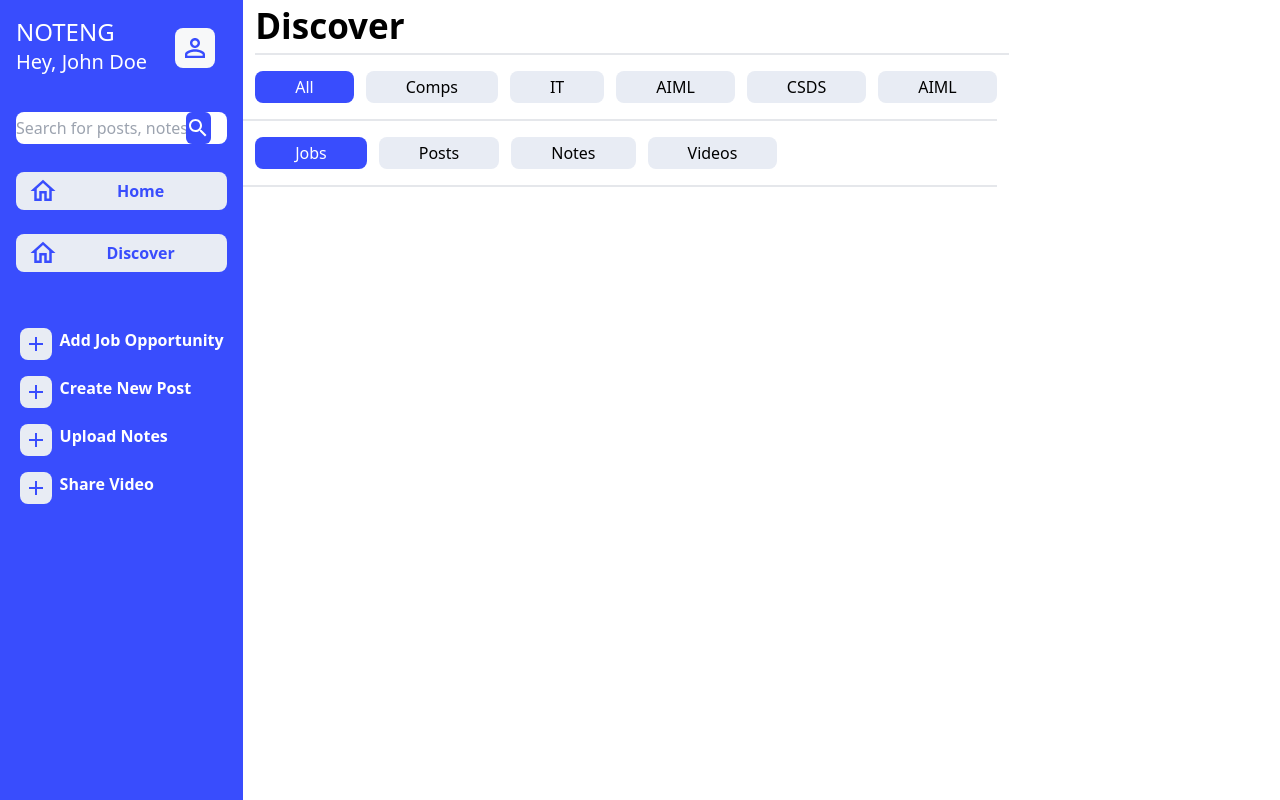
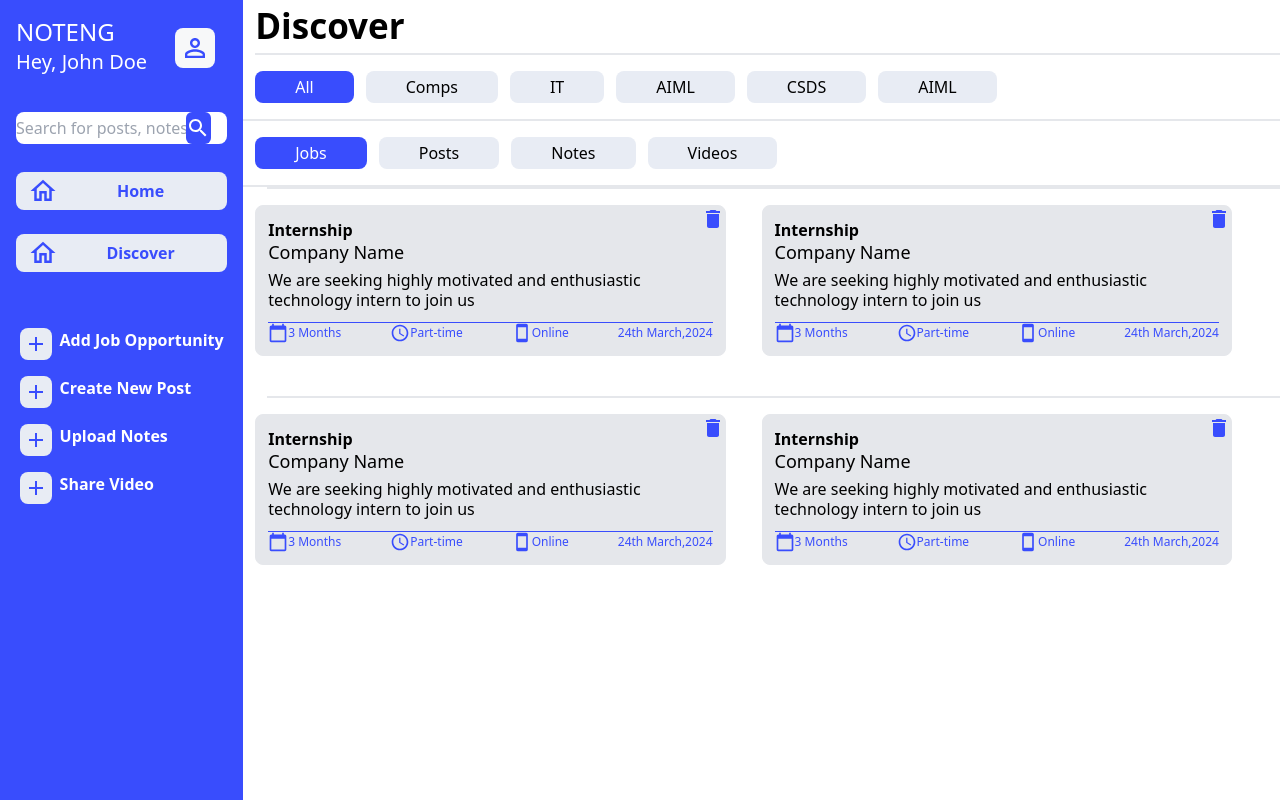
Before and after one commit to djunicode/noteng, a React (Create React App) app: page /DiscoverPage in a window 1280 px wide. Built offline with nearby package versions, Linux system fonts and the light colour scheme.

Commit message:
Changes in Discover Page

```diff
--- /dev/null
+++ b/src/Components/Discover/Cards.jsx
@@ -0,0 +1,75 @@
+import React from 'react'
+import CalendarTodayIcon from '@mui/icons-material/CalendarToday';
+import AccessTimeOutlinedIcon from '@mui/icons-material/AccessTimeOutlined';
+import SmartphoneOutlinedIcon from '@mui/icons-material/SmartphoneOutlined';
+import DeleteIcon from '@mui/icons-material/Delete';
+const cardData=[
+    {
+        "heading1": 'Internship',
+    "heading2": 'Company Name',
+    "body": "We are seeking highly motivated and enthusiastic technology intern to join us",
+    "icon": <CalendarTodayIcon className=" text-custom-blue " style={{width:'20px',height:'20px'}}  />,
+    "time": "3 Months",
+    "timeicon": <AccessTimeOutlinedIcon className=" text-custom-blue  " style={{width:'20px',height:'20px'}}  />,
+    'timelimit': 'Part-time',
+    "mode": "Online",
+    "mobile": <SmartphoneOutlinedIcon className="h-2 w-2 text-custom-blue " style={{width:'20px',height:'20px'}} />,
+    "date": "24th March,2024"
+    },
+    {
+        "heading1": 'Internship',
+    "heading2": 'Company Name',
+    "body": "We are seeking highly motivated and enthusiastic technology intern to join us",
+    "icon": <CalendarTodayIcon className=" text-custom-blue " style={{width:'20px',height:'20px'}}  />,
+    "time": "3 Months",
+    "timeicon": <AccessTimeOutlinedIcon className=" text-custom-blue  " style={{width:'20px',height:'20px'}}  />,
+    'timelimit': 'Part-time',
+    "mode": "Online",
+    "mobile": <SmartphoneOutlinedIcon className="h-2 w-2 text-custom-blue " style={{width:'20px',height:'20px'}} />,
+    "date": "24th March,2024"
+    },
+
+]
+function Cards() {
+  return (
+    <div className='flex flex-col'>
+
+    <div className='ml-6  border-b-2'></div>
+    <div className='flex flex-col justify-center items-center m-10 gap-5 md:flex-row md:ml-1 mt-4 md:justify-evenly'>
+        {cardData.map((data, i) => {
+            return (
+                <div className='flex justify-evenly mr-1 ml-1 md:mr-2 md:ml-2 ' key={i}>
+                    <div className='relative border p-3 rounded-lg bg-gray-200 md:w-[100%]'>
+                        <div className='absolute top-0 right-0 z-10'>
+                            <DeleteIcon className='text-[#394dfd] cursor-pointer hover:text-red-500' />
+                        </div>
+                        <p className='font-bold '>{data.heading1}</p>
+                        <p className='text-sm md:text-[18px]'>{data.heading2}</p>
+                        <p className='mt-2 text-sm border-b-[1px] pb-3 border-custom-blue md:text-[16px]'>{data.body}</p>
+                        <div className='flex justify-between'>
+                            <div className='flex items-center'>
+                                {data.icon}
+                                <p className='text-custom-blue text-[8px] md:text-[10px] lg:text-[12px] font-bold md:font-normal'>{data.time}</p>
+                            </div>
+                            <div className='flex items-center'>
+                                {data.timeicon}
+                                <p className='text-custom-blue text-[8px] md:text-[10px] lg:text-[12px] font-bold md:font-normal'>{data.timelimit}</p>
+                            </div>
+                            <div className='flex items-center'>
+                                {data.mobile}
+                                <p className='text-custom-blue text-[9px] md:text-[10px] lg:text-[12px] font-bold md:font-normal'>{data.mode}</p>
+                            </div>
+                            <div className='flex items-center'>
+                                <p className='text-custom-blue text-[9px] md:text-[10px] lg:text-[12px] font-bold md:font-normal'>{data.date}</p>
+                            </div>
+                        </div>
+                    </div>
+                </div>
+            );
+        })}
+    </div>
+</div>
+  )
+}
+
+export default Cards
--- /dev/null
+++ b/src/Components/Discover/CardsCoulmn.jsx
@@ -0,0 +1,75 @@
+import React from 'react'
+import CalendarTodayIcon from '@mui/icons-material/CalendarToday';
+import AccessTimeOutlinedIcon from '@mui/icons-material/AccessTimeOutlined';
+import SmartphoneOutlinedIcon from '@mui/icons-material/SmartphoneOutlined';
+import DeleteIcon from '@mui/icons-material/Delete';
+const cardData=[
+    {
+        "heading1": 'Internship',
+    "heading2": 'Company Name',
+    "body": "We are seeking highly motivated and enthusiastic technology intern to join us",
+    "icon": <CalendarTodayIcon className=" text-custom-blue " style={{width:'20px',height:'20px'}}  />,
+    "time": "3 Months",
+    "timeicon": <AccessTimeOutlinedIcon className=" text-custom-blue  " style={{width:'20px',height:'20px'}}  />,
+    'timelimit': 'Part-time',
+    "mode": "Online",
+    "mobile": <SmartphoneOutlinedIcon className="h-2 w-2 text-custom-blue " style={{width:'20px',height:'20px'}} />,
+    "date": "24th March,2024"
+    },
+    {
+        "heading1": 'Internship',
+    "heading2": 'Company Name',
+    "body": "We are seeking highly motivated and enthusiastic technology intern to join us",
+    "icon": <CalendarTodayIcon className=" text-custom-blue " style={{width:'20px',height:'20px'}}  />,
+    "time": "3 Months",
+    "timeicon": <AccessTimeOutlinedIcon className=" text-custom-blue  " style={{width:'20px',height:'20px'}}  />,
+    'timelimit': 'Part-time',
+    "mode": "Online",
+    "mobile": <SmartphoneOutlinedIcon className="h-2 w-2 text-custom-blue " style={{width:'20px',height:'20px'}} />,
+    "date": "24th March,2024"
+    },
+
+]
+function CardsCoulmn() {
+  return (
+    <div className='flex flex-col'>
+
+    <div className='ml-6  border-b-2'></div>
+    <div className='flex flex-col justify-center items-center m-10 gap-5 md:flex-row md:ml-1 mt-4 md:justify-evenly'>
+        {cardData.map((data, i) => {
+            return (
+                <div className='flex justify-evenly mr-1 ml-1 md:mr-2 md:ml-2 ' key={i}>
+                    <div className='relative border p-3 rounded-lg bg-gray-200 md:w-[100%]'>
+                        <div className='absolute top-0 right-0 z-10'>
+                            <DeleteIcon className='text-[#394dfd] cursor-pointer hover:text-red-500' />
+                        </div>
+                        <p className='font-bold '>{data.heading1}</p>
+                        <p className='text-sm md:text-[18px]'>{data.heading2}</p>
+                        <p className='mt-2 text-sm border-b-[1px] pb-3 border-custom-blue md:text-[16px]'>{data.body}</p>
+                        <div className='flex justify-between'>
+                            <div className='flex items-center'>
+                                {data.icon}
+                                <p className='text-custom-blue text-[8px] md:text-[10px] lg:text-[12px] font-bold md:font-normal'>{data.time}</p>
+                            </div>
+                            <div className='flex items-center'>
+                                {data.timeicon}
+                                <p className='text-custom-blue text-[8px] md:text-[10px] lg:text-[12px] font-bold md:font-normal'>{data.timelimit}</p>
+                            </div>
+                            <div className='flex items-center'>
+                                {data.mobile}
+                                <p className='text-custom-blue text-[9px] md:text-[10px] lg:text-[12px] font-bold md:font-normal'>{data.mode}</p>
+                            </div>
+                            <div className='flex items-center'>
+                                <p className='text-custom-blue text-[9px] md:text-[10px] lg:text-[12px] font-bold md:font-normal'>{data.date}</p>
+                            </div>
+                        </div>
+                    </div>
+                </div>
+            );
+        })}
+    </div>
+</div>
+  )
+}
+
+export default CardsCoulmn
--- a/src/Pages/DiscoverPage.jsx
+++ b/src/Pages/DiscoverPage.jsx
@@ -1,13 +1,16 @@
 import React from 'react'
 import Sidebar from '../Components/Home/Sidebar'
 import Discover from '../Components/Discover/Discover'
-
+import Cards from '../Components/Discover/Cards'
+import CardsCoulmn from '../Components/Discover/CardsCoulmn'
 function DiscoverPage() {
   return (
     <div className='flex flex-col lg:flex-row'>
         <Sidebar/>
-        <div className='flex '>
+        <div className='flex flex-col '>
             <Discover/>
+            <Cards/>
+            <CardsCoulmn/>
         </div>
 
     </div>
```
